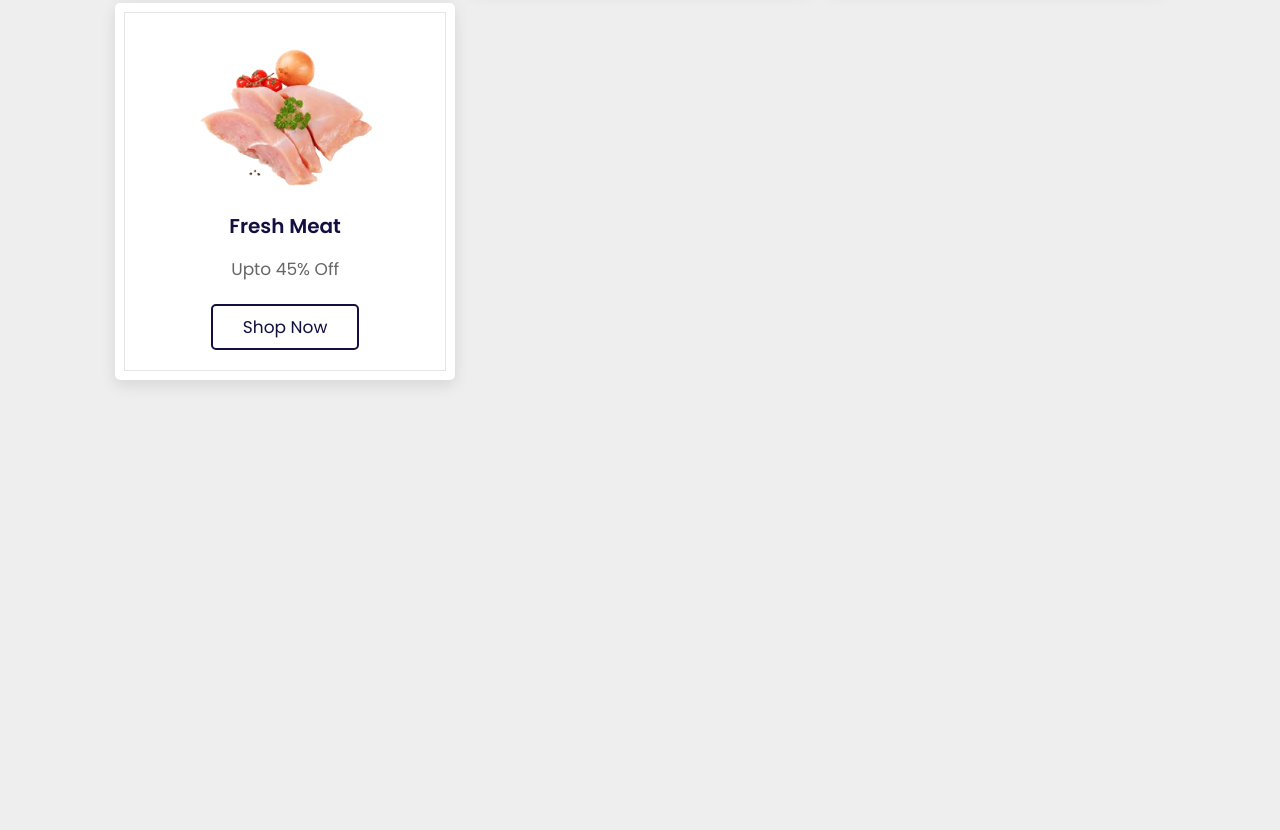
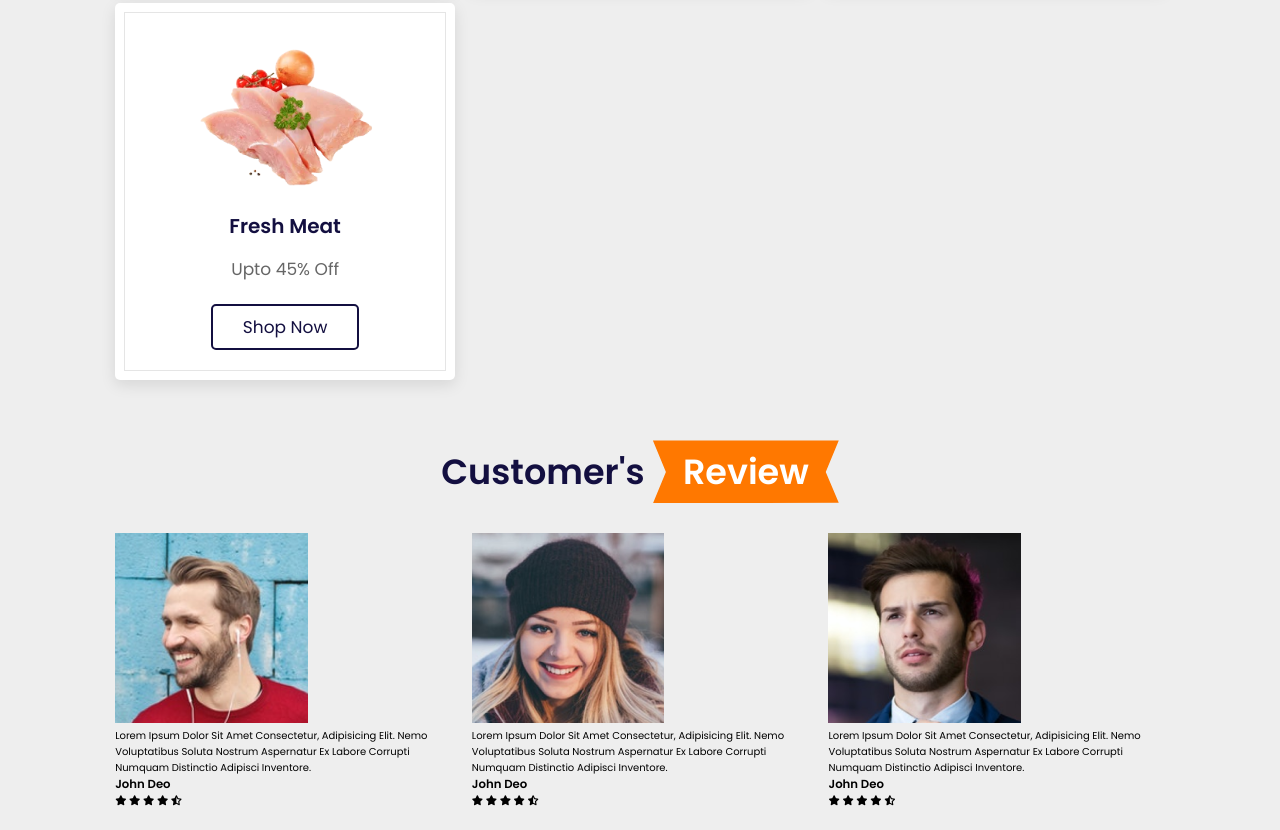
Before and after one commit to devgg-source/Grocery-web-app, a plain HTML site: page index.html in a window 1280 px wide. Shown: the part 2676-3506 px from the top of the page. Before the commit the page ends 3076 px from the top, so only its background shows below. Drawn offline with nearby package versions, Linux system fonts and the light colour scheme.

Commit message:
review section created..

```diff
--- a/index.html
+++ b/index.html
@@ -266,6 +266,77 @@
         </div>
       </div>
     </section>
+    <section class="review" id="review">
+      <h1 class="heading">customer's <span>review</span></h1>
+      <div class="swiper review-slider">
+        <div class="swiper-wrapper">
+          <div class="swiper-slide box">
+            <img src="image/pic-1.png" alt="r-1" />
+            <p>
+              Lorem ipsum dolor sit amet consectetur, adipisicing elit. Nemo
+              voluptatibus soluta nostrum aspernatur ex labore corrupti numquam
+              distinctio adipisci inventore.
+            </p>
+            <h3>john deo</h3>
+            <div class="stars">
+              <i class="fas fa-star"></i>
+              <i class="fas fa-star"></i>
+              <i class="fas fa-star"></i>
+              <i class="fas fa-star"></i>
+              <i class="fas fa-star-half-alt"></i>
+            </div>
+          </div>
+          <div class="swiper-slide box">
+            <img src="image/pic-2.png" alt="r-2" />
+            <p>
+              Lorem ipsum dolor sit amet consectetur, adipisicing elit. Nemo
+              voluptatibus soluta nostrum aspernatur ex labore corrupti numquam
+              distinctio adipisci inventore.
+            </p>
+            <h3>john deo</h3>
+            <div class="stars">
+              <i class="fas fa-star"></i>
+              <i class="fas fa-star"></i>
+              <i class="fas fa-star"></i>
+              <i class="fas fa-star"></i>
+              <i class="fas fa-star-half-alt"></i>
+            </div>
+          </div>
+          <div class="swiper-slide box">
+            <img src="image/pic-3.png" alt="r-3" />
+            <p>
+              Lorem ipsum dolor sit amet consectetur, adipisicing elit. Nemo
+              voluptatibus soluta nostrum aspernatur ex labore corrupti numquam
+              distinctio adipisci inventore.
+            </p>
+            <h3>john deo</h3>
+            <div class="stars">
+              <i class="fas fa-star"></i>
+              <i class="fas fa-star"></i>
+              <i class="fas fa-star"></i>
+              <i class="fas fa-star"></i>
+              <i class="fas fa-star-half-alt"></i>
+            </div>
+          </div>
+          <div class="swiper-slide box">
+            <img src="image/pic-4.png" alt="r-4" />
+            <p>
+              Lorem ipsum dolor sit amet consectetur, adipisicing elit. Nemo
+              voluptatibus soluta nostrum aspernatur ex labore corrupti numquam
+              distinctio adipisci inventore.
+            </p>
+            <h3>john deo</h3>
+            <div class="stars">
+              <i class="fas fa-star"></i>
+              <i class="fas fa-star"></i>
+              <i class="fas fa-star"></i>
+              <i class="fas fa-star"></i>
+              <i class="fas fa-star-half-alt"></i>
+            </div>
+          </div>
+        </div>
+      </div>
+    </section>
     <script src="https://unpkg.com/swiper@7/swiper-bundle.min.js"></script>
     <script src="js/script.js"></script>
   </body>
```
